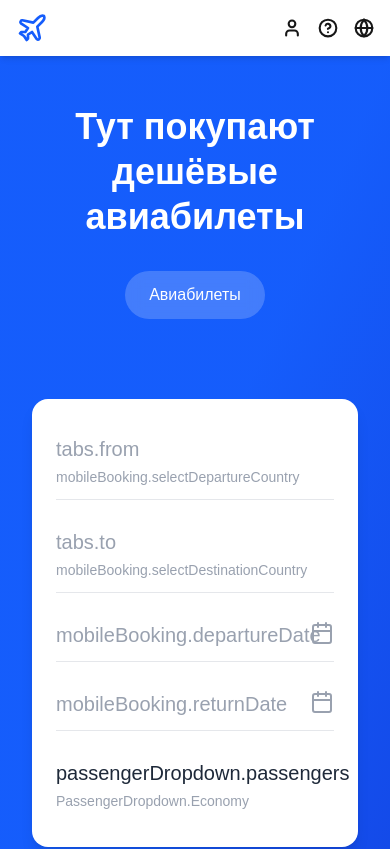
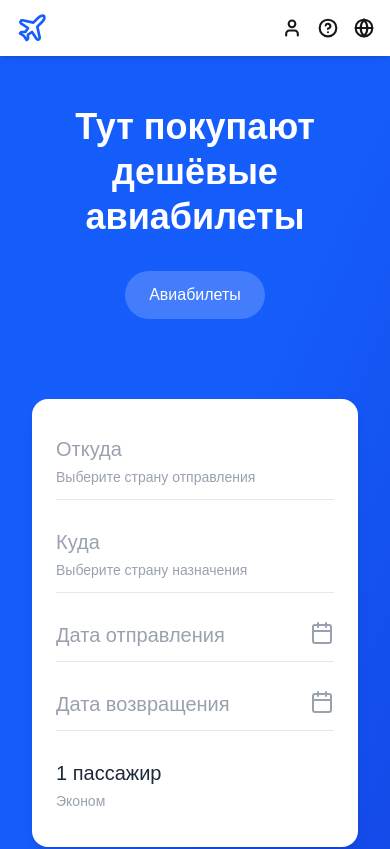
Before and after one commit to bekasyldev/flight_tickets, a Next.js app: page / in a window 390 px wide. Shown: the top 849 px of the page. Built offline with nearby package versions, Linux system fonts and the light colour scheme.

Commit message:
feat: translation of mobile app

```diff
--- a/app/components/MobileBookingForm.tsx
+++ b/app/components/MobileBookingForm.tsx
@@ -1,6 +1,6 @@
 import { Calendar } from "lucide-react";
 import { useState } from "react";
-import { useTranslation } from 'react-i18next';
+import { useTranslation } from '../lib/i18n';
 import MobileFlightCalendar from "./MobileFlightCalendar";
 
 interface SearchFormData {
@@ -77,19 +77,21 @@ const MobileBookingForm: React.FC<MobileBookingFormProps> = ({
   };
 
   const getPassengerText = (count: number) => {
-    return t('passengerDropdown.passengers', { count });
+    if (count === 1) return `1 ${t('passengers.passenger')}`;
+    if (count >= 2 && count <= 4) return `${count} ${t('passengers.passengers2')}`;
+    return `${count} ${t('passengers.passengers5')}`;
   };
 
   const getCabinClassText = (cabinClass: string) => {
     switch (cabinClass) {
       case 'premium_economy':
-        return t('passengerDropdown.premiumEconomy');
+        return t('cabinClasses.premiumEconomy');
       case 'business':
-        return t('passengerDropdown.business');
+        return t('cabinClasses.business');
       case 'first':
-        return t('passengerDropdown.first');
+        return t('cabinClasses.first');
       default:
-        return t('passengerDropdown.economy');
+        return t('cabinClasses.economy');
     }
   };
 
@@ -113,7 +115,7 @@ const MobileBookingForm: React.FC<MobileBookingFormProps> = ({
                 </>
               ) : (
                 <>
-                  <div className="text-xl font-medium text-gray-400">{t('tabs.from')}</div>
+                  <div className="text-xl font-medium text-gray-400">{t('search.from')}</div>
                   <div className="text-sm text-gray-400 mt-1">{t('mobileBooking.selectDepartureCountry')}</div>
                 </>
               )}
@@ -136,7 +138,7 @@ const MobileBookingForm: React.FC<MobileBookingFormProps> = ({
                 </>
               ) : (
                 <>
-                  <div className="text-xl font-medium text-gray-400">{t('tabs.to')}</div>
+                  <div className="text-xl font-medium text-gray-400">{t('search.to')}</div>
                   <div className="text-sm text-gray-400 mt-1">{t('mobileBooking.selectDestinationCountry')}</div>
                 </>
               )}
@@ -224,7 +226,7 @@ const MobileBookingForm: React.FC<MobileBookingFormProps> = ({
             {t('bookingForm.searching')}
           </>
         ) : (
-          t('bookingForm.searchFlights')
+          t('search.searchFlights')
         )}
       </button>
     </div>
```
